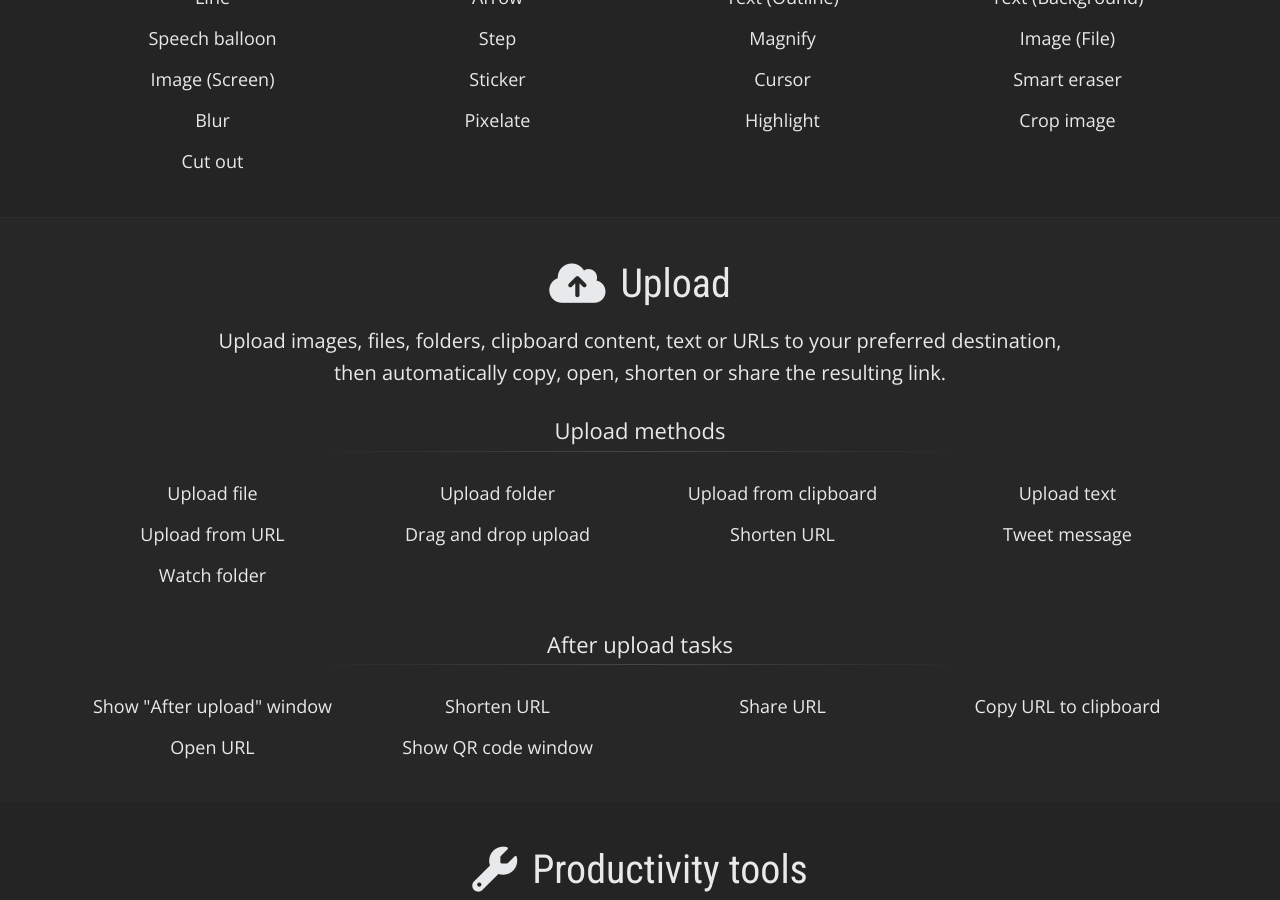
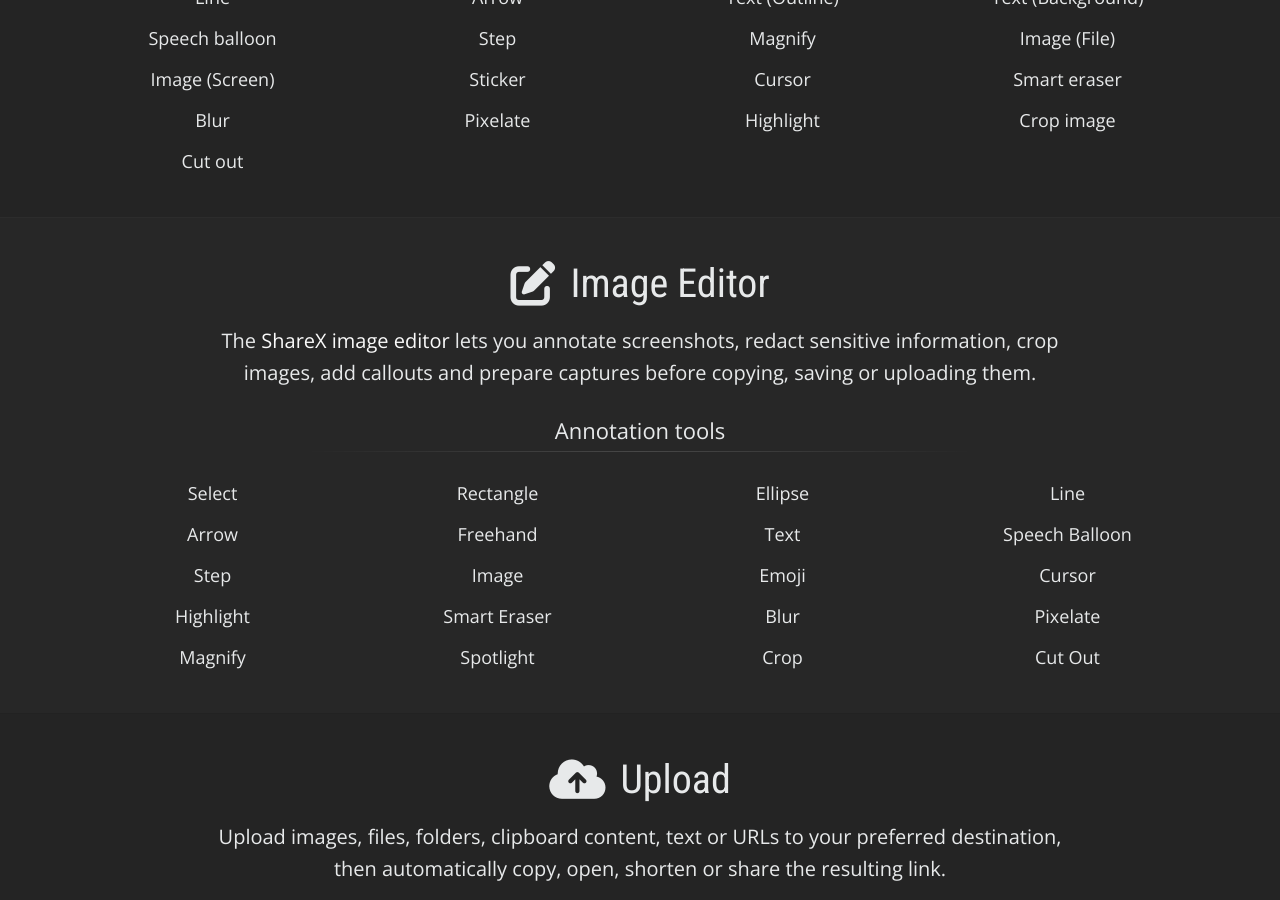
Before and after one commit to ShareX/sharex.github.io, a Jekyll site: the page built from index.html, in a window 1280 px wide and 900 px high, scrolled down 2758 px. Built offline with Jekyll 4.4.1, drawn with Linux system fonts in a browser that asks for light colours.

Commit message:
Update index.html

```diff
--- a/index.html
+++ b/index.html
@@ -154,6 +154,36 @@
         </div>
     </div>
 
+    <div id="image-editor" class="container-fluid container-features">
+        <div class="container">
+            <h2><a href="#image-editor"><i class="fas fa-pen-to-square"></i>Image Editor</a></h2>
+            <p class="feature-intro">The <a href="/docs/image-editor">ShareX image editor</a> lets you annotate screenshots, redact sensitive information, crop images, add callouts and prepare captures before copying, saving or uploading them.</p>
+            <h4>Annotation tools</h4>
+            <div class="row">
+                <div class="col-sm-3">Select</div>
+                <div class="col-sm-3">Rectangle</div>
+                <div class="col-sm-3">Ellipse</div>
+                <div class="col-sm-3">Line</div>
+                <div class="col-sm-3">Arrow</div>
+                <div class="col-sm-3">Freehand</div>
+                <div class="col-sm-3">Text</div>
+                <div class="col-sm-3">Speech Balloon</div>
+                <div class="col-sm-3">Step</div>
+                <div class="col-sm-3">Image</div>
+                <div class="col-sm-3">Emoji</div>
+                <div class="col-sm-3">Cursor</div>
+                <div class="col-sm-3">Highlight</div>
+                <div class="col-sm-3">Smart Eraser</div>
+                <div class="col-sm-3">Blur</div>
+                <div class="col-sm-3">Pixelate</div>
+                <div class="col-sm-3">Magnify</div>
+                <div class="col-sm-3">Spotlight</div>
+                <div class="col-sm-3">Crop</div>
+                <div class="col-sm-3">Cut Out</div>
+            </div>
+        </div>
+    </div>
+
     <div id="upload" class="container-fluid container-features">
         <div class="container">
             <h2><a href="#upload"><i class="fas fa-cloud-upload-alt"></i>Upload</a></h2>
```
